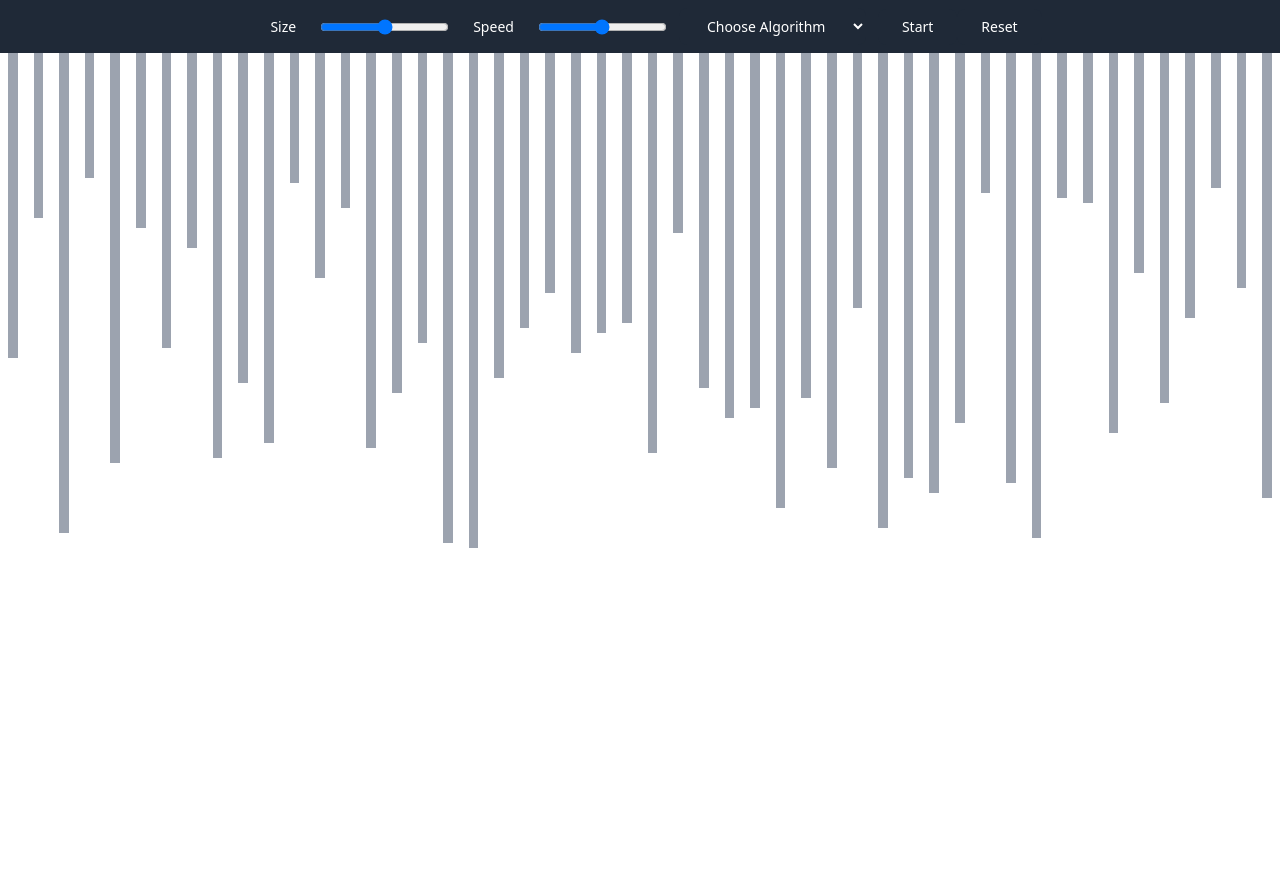
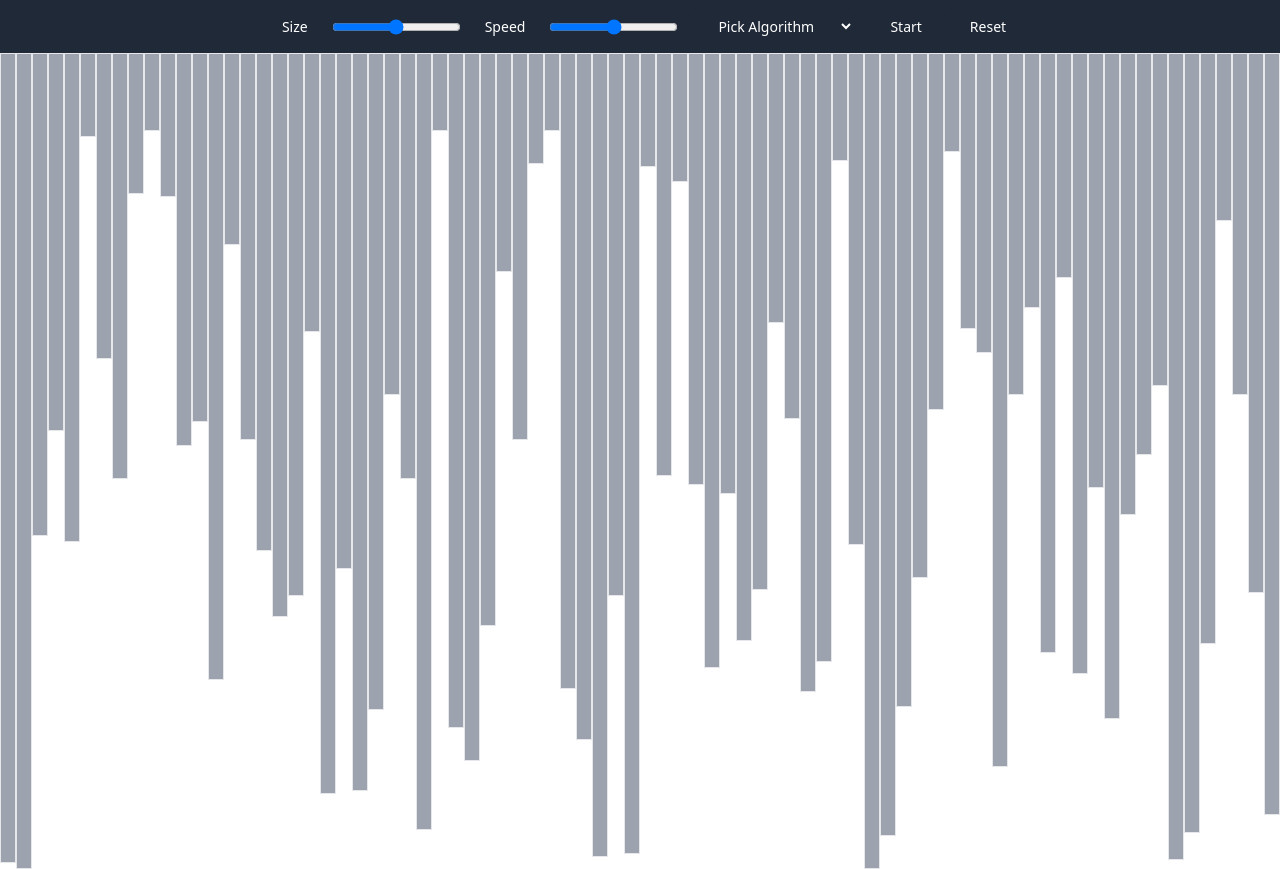
Before and after one commit to bluffdev/sorting-visualizer, a React (Vite) app: page / in a window 1280 px wide. Before the commit the page ends 800 px from the top, so only its background shows below. Built offline with nearby package versions, Linux system fonts and the light colour scheme.

Commit message:
Added feature to modify array size

```diff
--- a/src/App.tsx
+++ b/src/App.tsx
@@ -7,14 +7,11 @@ import {
   quickSort,
 } from "./algos";
 
-function generateArray() {
+function generateArray(size: number) {
   let values = new Set<number>();
-  let array = new Array<block>(50);
-  for (let i = 0; i < array.length; i++) {
-    let newValue = Math.floor(Math.random() * (100 - 25) + 25);
-    while (values.has(newValue)) {
-      newValue = Math.floor(Math.random() * (100 - 25) + 25);
-    }
+  let array = new Array<block>(size);
+  for (let i = 0; i < size; i++) {
+    let newValue = Math.floor(Math.random() * (275 - 25) + 25);
     values.add(newValue);
     array[i] = {
       size: newValue,
@@ -26,7 +23,8 @@ function generateArray() {
 }
 
 export default function App() {
-  let [array, setArray] = useState(generateArray());
+  let [size, setSize] = useState(80);
+  let [array, setArray] = useState(generateArray(size));
   let [running, setRunning] = useState(false);
   let [selected, setSelected] = useState("");
 
@@ -36,7 +34,17 @@ export default function App() {
         <div className="w-full block flex-grow lg:flex lg:items-center lg:w-auto">
           <div className="flex text-sm lg:flex-grow items-center justify-center">
             <label className=" text-white py-2 px-6 ml-2">Size</label>
-            <input type="range" min="0" max="100" />
+            <input
+              type="range"
+              min="10"
+              max="150"
+              step={5}
+              value={size}
+              onChange={(event: React.ChangeEvent<HTMLInputElement>) => {
+                setSize(Number(event.target.value));
+                setArray(generateArray(size));
+              }}
+            />
             <label className=" text-white py-2 px-6">Speed</label>
             <input type="range" min="0" max="100" />
             <select
@@ -46,7 +54,7 @@ export default function App() {
                 setSelected(event.target.value);
               }}
             >
-              <option value="none">Choose Algorithm</option>
+              <option value="none">Pick Algorithm</option>
               <option value="bubble">Bubble Sort</option>
               <option value="selection">Selection Sort</option>
               <option value="insertion">Insertion Sort</option>
@@ -82,7 +90,7 @@ export default function App() {
             <button
               className="inline-block text-white bg-gray-800 border-0 py-2 px-6 focus:outline-none hover:bg-gray-900 rounded-lg"
               onClick={() => {
-                setArray(generateArray());
+                setArray(generateArray(size));
               }}
               disabled={running}
             >
@@ -91,11 +99,11 @@ export default function App() {
           </div>
         </div>
       </nav>
-      <div className="flex">
+      <div className="flex justify-center w-full">
         {array.map((value) => (
           <div
-            className={`mx-2 w-[25px] ${value.color}`}
-            style={{ height: `${value.size * 5}px` }}
+            className={`border w-full ${value.color}`}
+            style={{ height: `${value.size * 3}px` }}
             key={value.key}
           ></div>
         ))}
```
